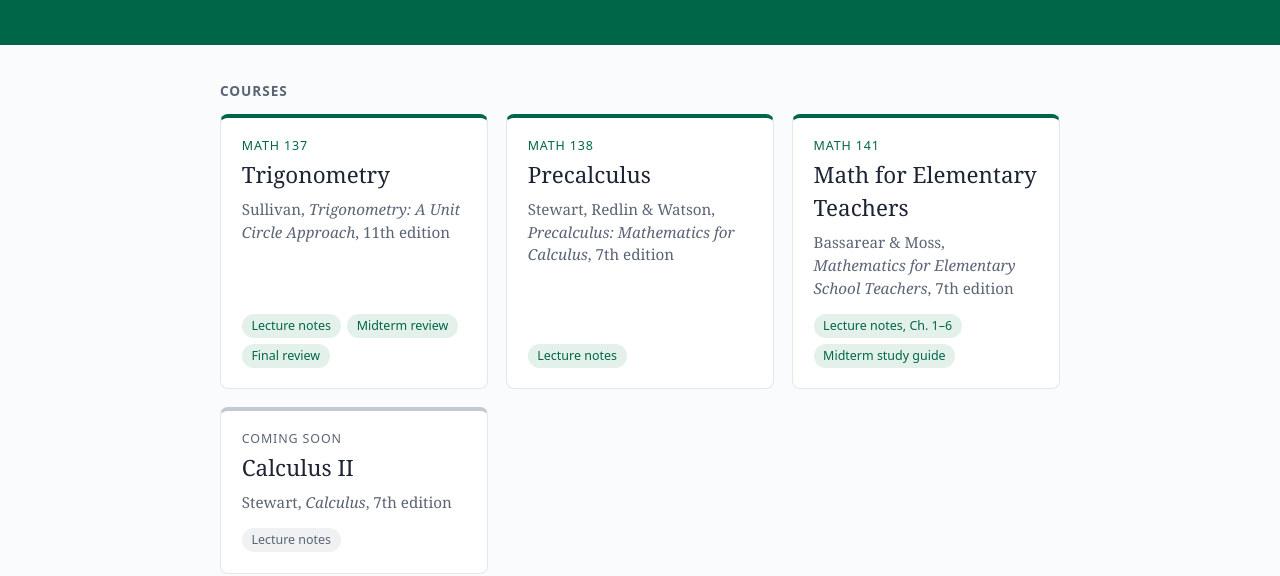
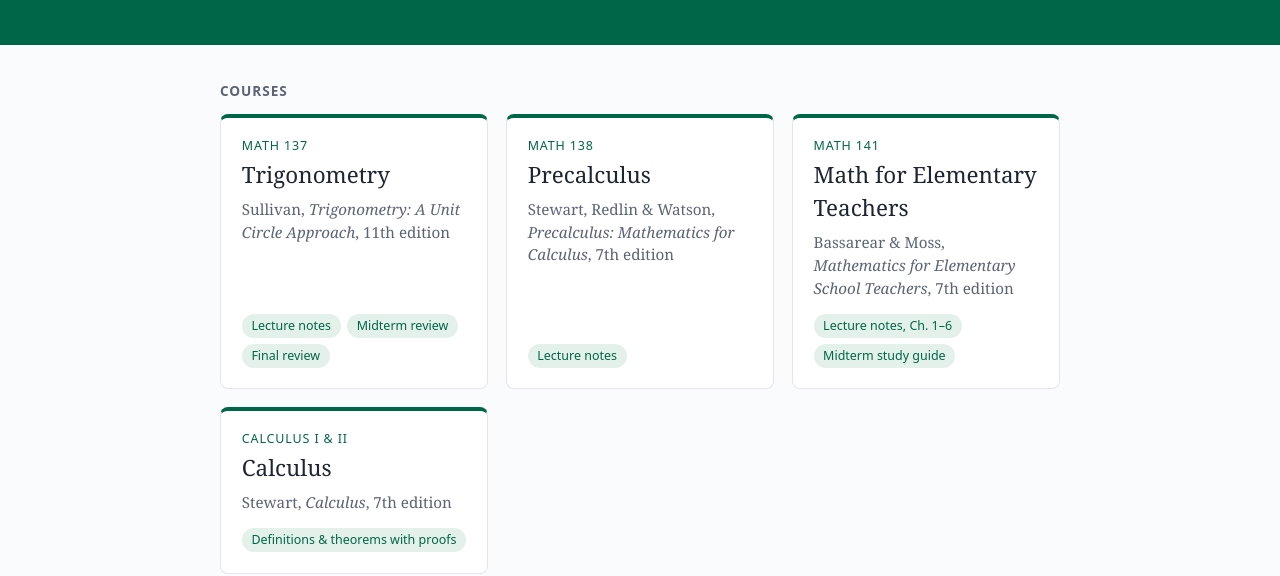
Before and after one commit to rpennell-math/rpennell-math.github.io, a plain HTML site: page index.html in a window 1280 px wide. Shown: the part 224-800 px from the top of the page. Drawn offline with Linux system fonts and the light colour scheme.

Commit message:
Link calculus notes

```diff
--- a/index.html
+++ b/index.html
@@ -64,12 +64,12 @@
       <p>Bassarear &amp; Moss, <em>Mathematics for Elementary School Teachers</em>, 7th edition</p>
       <div class="tags"><span class="tag">Lecture notes, Ch. 1&ndash;6</span><span class="tag">Midterm study guide</span></div>
     </a>
-    <div class="course soon">
-      <span class="code">Coming soon</span>
-      <h2>Calculus II</h2>
+    <a class="course" href="https://rpennell-math.github.io/calculus-notes/">
+      <span class="code">Calculus I &amp; II</span>
+      <h2>Calculus</h2>
       <p>Stewart, <em>Calculus</em>, 7th edition</p>
-      <div class="tags"><span class="tag soon">Lecture notes</span></div>
-    </div>
+      <div class="tags"><span class="tag">Definitions &amp; theorems with proofs</span></div>
+    </a>
   </div>
   <div class="extra">
     <strong>Need help with a problem?</strong> Worked examples are on my YouTube channel,
```
